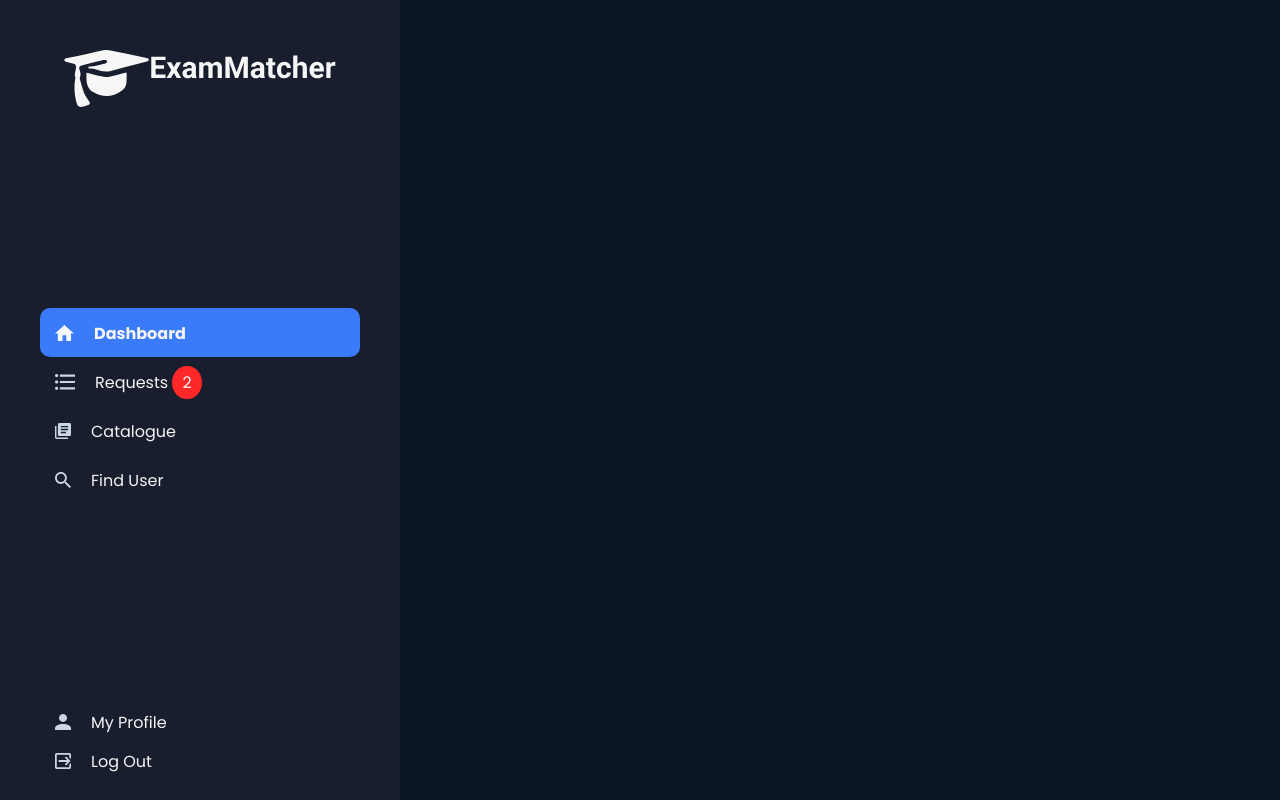
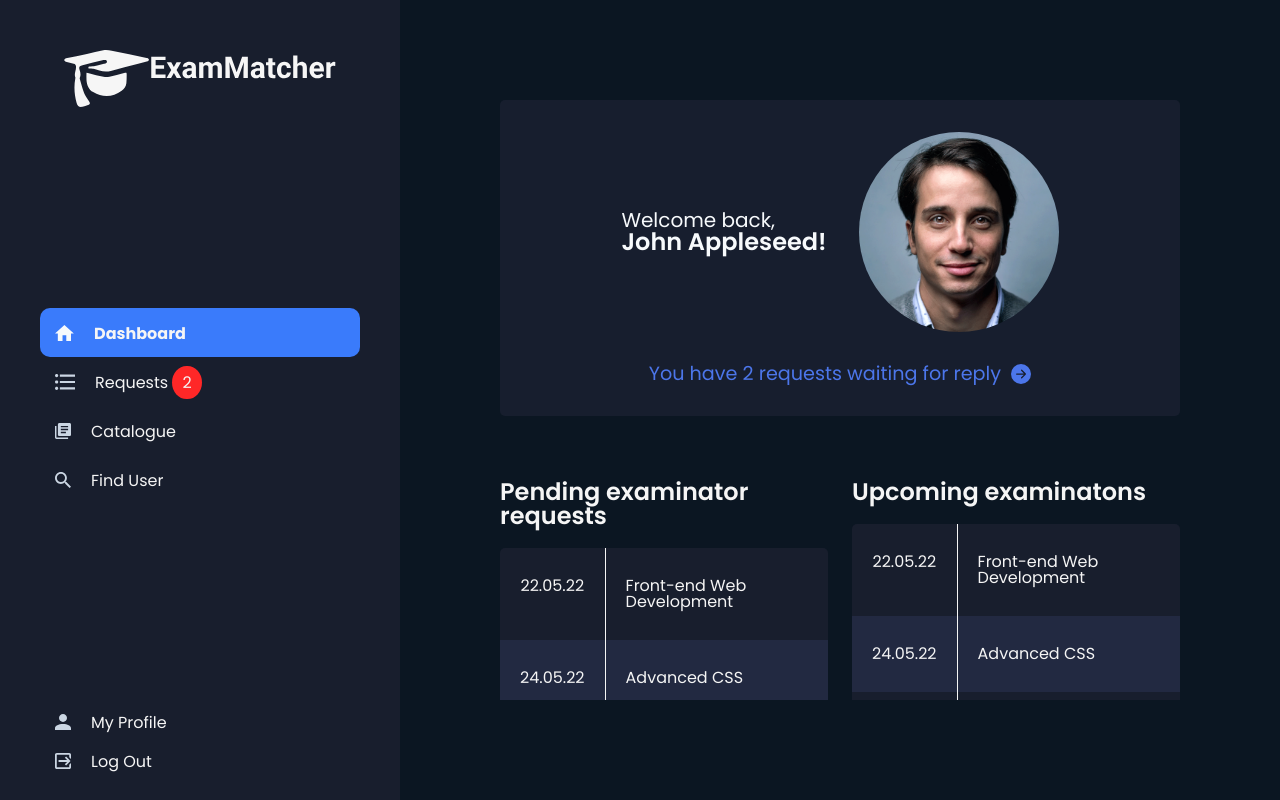
Before and after one commit to ntnu-web-prosjekt/webprosjekt, a React (Create React App) app: page / in a window 1280 px wide. Built offline with nearby package versions, Linux system fonts and the light colour scheme.

Commit message:
Setup dashboard

```diff
--- a/src/components/Dashboard.jsx
+++ b/src/components/Dashboard.jsx
@@ -0,0 +1,23 @@
+import React, { Component } from "react";
+import PendingReq from "./dashboard/PendingReq";
+import UpcomingReq from "./dashboard/UpcomingReq";
+import WelcomeUser from "./dashboard/WelcomeUser";
+import Sidebar from "./Sidebar";
+import "./dashboard/dashboard.scss";
+
+export default class Dashboard extends Component {
+  render() {
+    return (
+      <div className="page">
+        <Sidebar />
+        <div className="pageContent dashboard">
+          <WelcomeUser />
+          <div className="requests">
+            <PendingReq />
+            <UpcomingReq />
+          </div>
+        </div>
+      </div>
+    );
+  }
+}
--- a/src/components/dashboard/UpcomingPendingReq.scss
+++ b/src/components/dashboard/UpcomingPendingReq.scss
@@ -1,19 +1,20 @@
 .examinaton {
+  width: 100%;
   &__heading {
     color: whitesmoke;
   }
 
-    h2{
+  h2 {
     margin-bottom: 20px;
   }
 
   table {
-        background-color: rgb(24,30,45);
+    background-color: rgb(24, 30, 45);
     color: whitesmoke;
     border-radius: 5px;
     border: none;
 
-        tr:nth-child(even){
+    tr:nth-child(even) {
       background-color: rgb(34, 41, 65);
     }
 
@@ -24,13 +25,13 @@
     }
 
     td:not(:first-child) {
-            padding-top:30px;
-            padding-bottom:30px;
+      padding-top: 30px;
+      padding-bottom: 30px;
       padding-left: 20px;
       padding-right: 30px;
     }
 
-        td{
+    td {
       width: 100%;
     }
   }
--- a/src/components/dashboard/WelcomeUser.scss
+++ b/src/components/dashboard/WelcomeUser.scss
@@ -4,9 +4,8 @@
   background-color: $DarkContainerBackgroundColor;
   width: 100%;
   border-radius: 5px;
-    height: 100%;
 
-    &__container{
+  &__container {
     margin: auto;
     width: fit-content;
     padding-top: 2rem;
@@ -43,7 +42,7 @@
       }
     }
 
-        &__message{
+    &__message {
       &__text {
         font-size: larger;
         color: $DarkTagsColor;
--- /dev/null
+++ b/src/components/dashboard/dashboard.scss
@@ -0,0 +1,22 @@
+.page {
+  width: 100vw;
+  height: 100vh;
+  display: grid;
+  grid-template-columns: minmax(350px, 400px) auto;
+}
+
+.pageContent {
+  overflow-y: scroll;
+}
+
+.dashboard {
+  margin: 100px;
+  display: grid;
+  gap: 64px;
+  grid-template-rows: auto auto;
+}
+
+.requests {
+  display: flex;
+  gap: 24px;
+}
--- a/src/index.js
+++ b/src/index.js
@@ -1,7 +1,7 @@
 import React from "react";
 import ReactDOM from "react-dom";
 import "./sass/main.scss";
-import App from "./components/Sidebar";
+import App from "./components/Dashboard";
 import reportWebVitals from "./reportWebVitals";
 
 ReactDOM.render(
```
Lines whose indentation alone changed are shown as unchanged.
